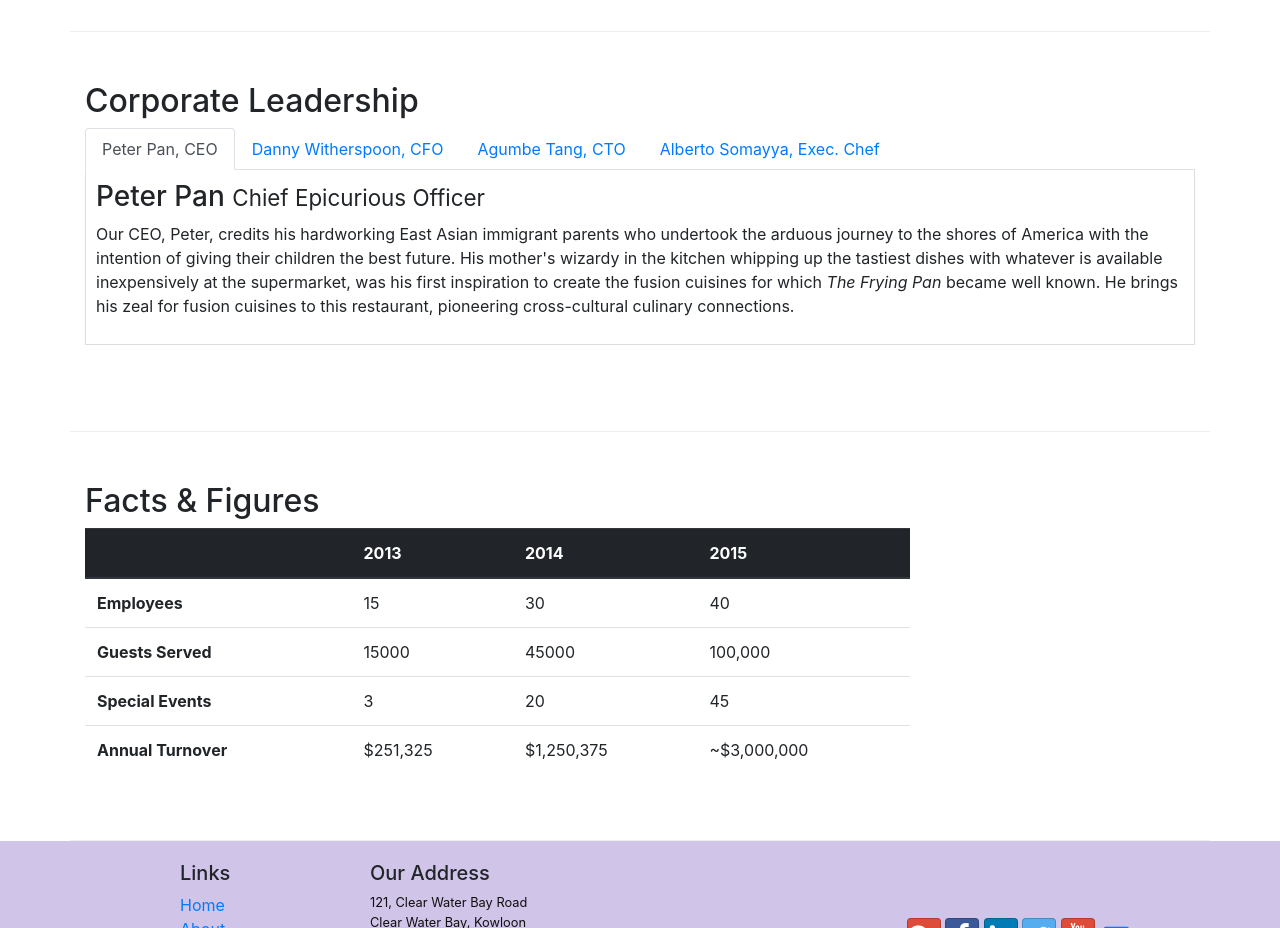
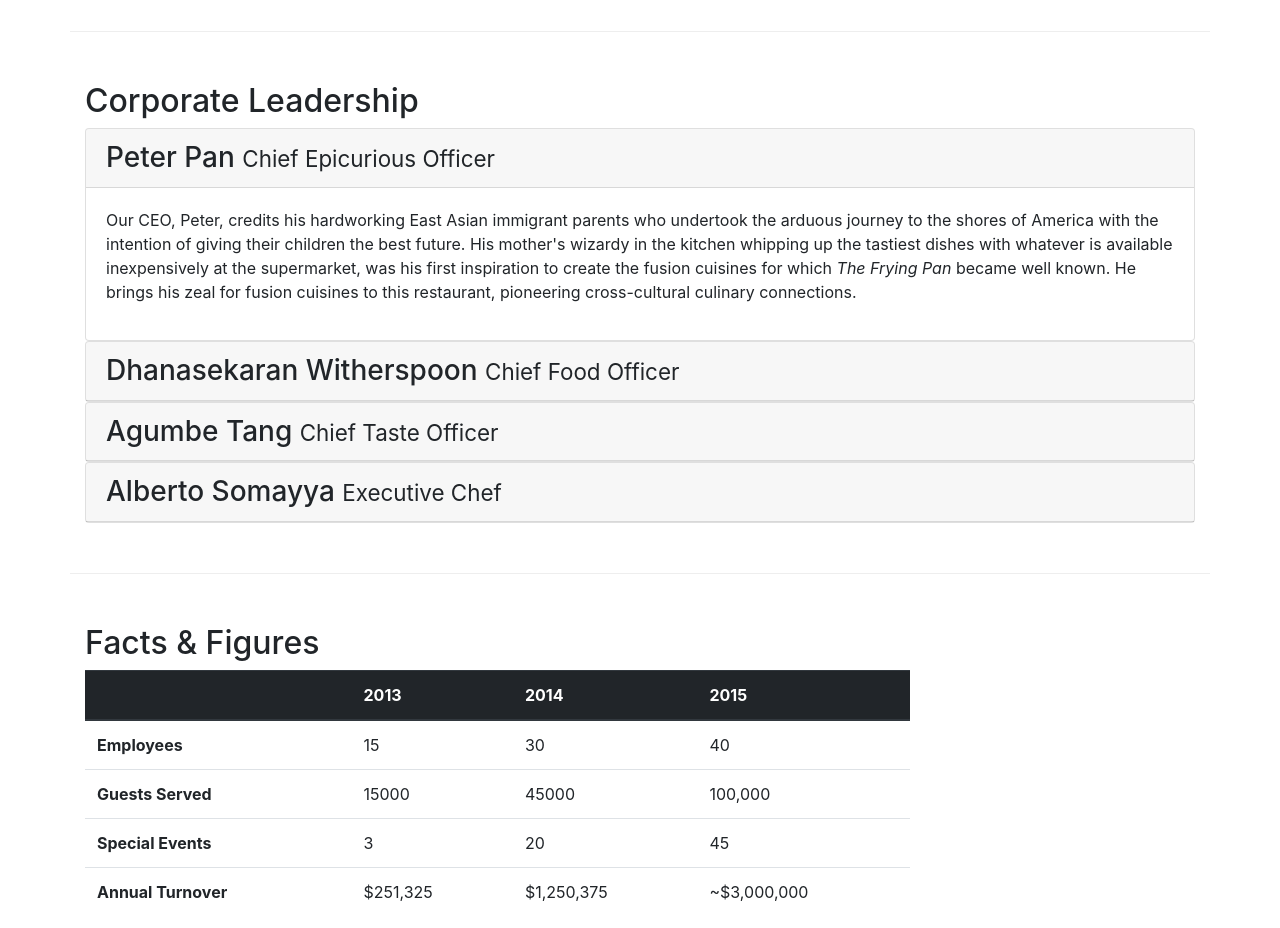
Before and after one commit to ianisbl/conFusion, a website: page aboutus.html in a window 1280 px wide. Shown: the part 940-1868 px from the top of the page. Drawn offline with nearby package versions, Linux system fonts and the light colour scheme.

Commit message:
Accordion

```diff
--- a/aboutus.html
+++ b/aboutus.html
@@ -101,43 +101,60 @@
         <div class="row row-content">
             <div class="col-12 col-sm-12">
                 <h2>Corporate Leadership</h2>
-                <ul class="nav nav-tabs">
-                    <li class="nav-item">
-                        <a class="nav-link active" href="#peter" role="tab" data-toggle="tab">Peter Pan, CEO</a>
-                    </li>
-                    <li class="nav-item">
-                      <a class="nav-link" href="#danny" role="tab"
-                        data-toggle="tab">Danny Witherspoon, CFO</a>
-                    </li>
-                    <li class="nav-item">
-                      <a class="nav-link" href="#agumbe"role="tab"
-                        data-toggle="tab">Agumbe Tang, CTO</a>
-                    </li>
-                    <li class="nav-item">
-                      <a class="nav-link" href="#alberto" role="tab"
-                        data-toggle="tab">Alberto Somayya, Exec. Chef</a>
-                    </li>
-                </ul>
-                <div class="tab-content">
-                    <div role="tabpanel" class="tab-pane fade show active" id="peter">
-                        <h3>Peter Pan <small>Chief Epicurious Officer</small></h3>
-                        <p class="d-none d-sm-block">Our CEO, Peter, credits his hardworking East Asian immigrant parents who undertook the arduous journey to the shores of America with the intention of giving their children the best future. His mother's wizardy in the kitchen whipping up the tastiest dishes with whatever is available inexpensively at the supermarket, was his first inspiration to create the fusion cuisines for which <em>The Frying Pan</em> became well known. He brings his zeal for fusion cuisines to this restaurant, pioneering cross-cultural culinary connections.</p>
+                <div id="accordion">
+                    <div class="card">
+                        <div class="card-header" role="tab" id="peterhead">
+                            <h3 class="mb-0">
+                                <a data-toggle="collapse" data-target="#peter">Peter Pan <small>Chief Epicurious Officer</small></a>
+                            </h3>
+                        </div>
+                        <div class="collapse show" id="peter" data-parent="#accordion">
+                            <div class="card-body">
+                                <p class="d-none d-sm-block">Our CEO, Peter, credits his hardworking East Asian immigrant parents who undertook the arduous journey to the shores of America with the intention of giving their children the best future. His mother's wizardy in the kitchen whipping up the tastiest dishes with whatever is available inexpensively at the supermarket, was his first inspiration to create the fusion cuisines for which <em>The Frying Pan</em> became well known. He brings his zeal for fusion cuisines to this restaurant, pioneering cross-cultural culinary connections.</p>
+                            </div>
+                        </div>
                     </div>
-                    <div role="tabpanel" class="tab-pane fade" id="danny">
-                        <h3>Dhanasekaran Witherspoon <small>Chief Food Officer</small></h3>
-                        <p class="d-none d-sm-block">Our CFO, Danny, as he is affectionately referred to by his colleagues, comes from a long established family tradition in farming and produce. His experiences growing up on a farm in the Australian outback gave him great appreciation for varieties of food sources. As he puts it in his own words, <em>Everything that runs, wins, and everything that stays, pays!</em></p>
+                    <div class="card">
+                        <div class="card-header" role="tab" id="dannyhead">
+                            <h3 class="mb-0">
+                                <a class="collapsed" data-toggle="collapse" data-target="#danny">
+                                Dhanasekaran Witherspoon <small>Chief Food Officer</small>
+                                </a>
+                            </h3>
+                        </div>
+                        <div class="collapse" id="danny" data-parent="#accordion">
+                            <div class="card-body">
+                                <p class="d-none d-sm-block">Our CFO, Danny, as he is affectionately referred to by his colleagues, comes from a long established family tradition in farming and produce. His experiences growing up on a farm in the Australian outback gave him great appreciation for varieties of food sources. As he puts it in his own words, <em>Everything that runs, wins, and everything that stays, pays!</em></p>
+                            </div>
+                        </div>
                     </div>
-                    <div role="tabpanel" class="tab-pane fade" id="agumbe">
-                        <h3>Agumbe Tang <small>Chief Taste Officer</small></h3>
-                        <p class="d-none d-sm-block">Blessed with the most discerning gustatory sense, Agumbe, our CTO, personally ensures that every dish that we serve meets his exacting tastes. Our chefs dread the tongue lashing that ensues if their dish does not meet his exacting standards. He lives by his motto, <em>You click only if you survive my lick.</em></p>
+                    <div class="card">
+                        <div class="card-header" role="tab" id="agumbehead">
+                            <h3 class="mb-0">
+                                <a class="collapsed" data-toggle="collapse" data-target="#agumbe">
+                                Agumbe Tang <small>Chief Taste Officer</small>
+                                </a>
+                            </h3>
+                        </div>
+                        <div class="collapse" id="agumbe" data-parent="#accordion">
+                            <div class="card-body">
+                                <p class="d-none d-sm-block">Blessed with the most discerning gustatory sense, Agumbe, our CTO, personally ensures that every dish that we serve meets his exacting tastes. Our chefs dread the tongue lashing that ensues if their dish does not meet his exacting standards. He lives by his motto, <em>You click only if you survive my lick.</em></p>
+                            </div>
+                        </div>
                     </div>
-                    <div role="tabpanel" class="tab-pane fade" id="agumbe">
-                        <h3>Agumbe Tang <small>Chief Taste Officer</small></h3>
-                        <p class="d-none d-sm-block">Blessed with the most discerning gustatory sense, Agumbe, our CTO, personally ensures that every dish that we serve meets his exacting tastes. Our chefs dread the tongue lashing that ensues if their dish does not meet his exacting standards. He lives by his motto, <em>You click only if you survive my lick.</em></p>
-                    </div>
-                    <div role="tabpanel" class="tab-pane fade" id="alberto">
-                        <h3>Alberto Somayya <small>Executive Chef</small></h3>
-                        <p class="d-none d-sm-block">Award winning three-star Michelin chef with wide International experience having worked closely with whos-who in the culinary world, he specializes in creating mouthwatering Indo-Italian fusion experiences. He says, <em>Put together the cuisines from the two craziest cultures, and you get a winning hit! Amma Mia!</em></p>
+                    <div class="card">
+                        <div class="card-header" role="tab" id="albertohead">
+                            <h3 class="mb-0">
+                                <a class="collapsed" data-toggle="collapse" data-target="#alberto">
+                                Alberto Somayya <small>Executive Chef</small>
+                                </a>
+                            </h3>
+                        </div>
+                        <div class="collapse" id="alberto" data-parent="#accordion">
+                            <div class="card-body">
+                                <p class="d-none d-sm-block">Award winning three-star Michelin chef with wide International experience having worked closely with whos-who in the culinary world, he specializes in creating mouthwatering Indo-Italian fusion experiences. He says, <em>Put together the cuisines from the two craziest cultures, and you get a winning hit! Amma Mia!</em></p>
+                            </div>
+                        </div>
                     </div>
                 </div>
             </div>
```
